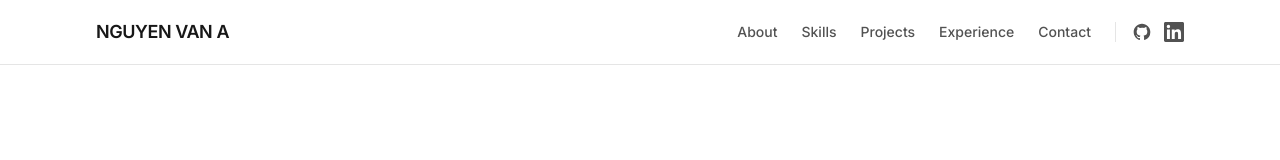
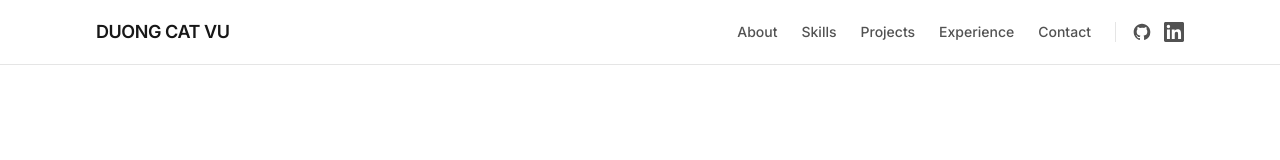
Before and after one commit to catvuduong/dcv-portfolio-v2, a Next.js app: page / in a window 1280 px wide. Shown: the top 160 px of the page. Built offline with nearby package versions, Linux system fonts and the light colour scheme.

Commit message:
maintain: change name.

```diff
--- a/src/data/portfolio.ts
+++ b/src/data/portfolio.ts
@@ -1,5 +1,5 @@
 export const personalInfo = {
-  name: "NGUYEN VAN A",
+  name: "DUONG CAT VU",
   title: "Full-Stack Engineer",
   headline: "Full-Stack Engineer specialized in scalable web applications.",
   subHeadline:
```
Also changed, not shown: 1 other file (tests, documents, lock files or other folders).
